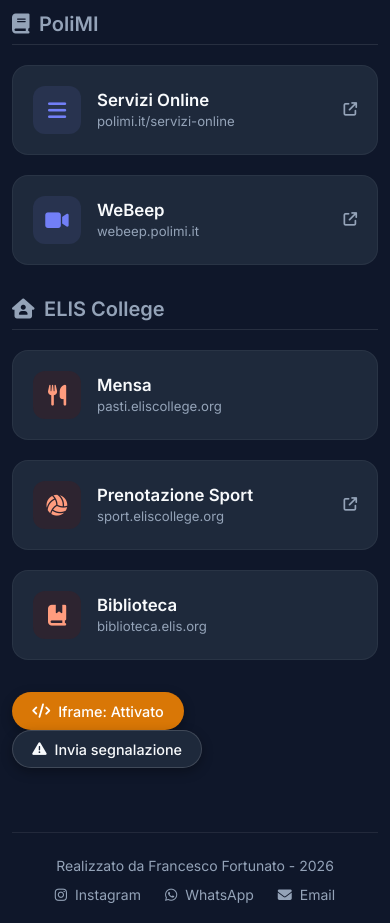
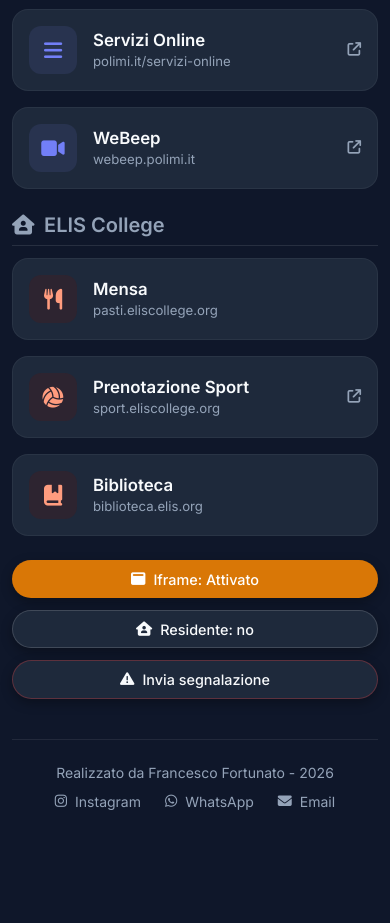
Before and after one commit to Franchin07/elis-dashboard, a plain HTML site: page index.html in a window 390 px wide. Shown: the part 591-1514 px from the top of the page. After the commit the page ends 1421 px from the top, so only its background shows below. Drawn offline with Linux system fonts and the light colour scheme.

Commit message:
Modalità residente

```diff
--- a/index.html
+++ b/index.html
@@ -142,17 +142,58 @@
                         </div>
                         <i class="fa-solid fa-arrow-up-right-from-square external-icon"></i>
                     </a>
+
+                    <a target="_blank" href="https://forms.gle/k3XHryMp1FinjPVw5" class="card college-card resident-card hidden">
+                        <div class="card-icon">
+                            <i class="fa-solid fa-bicycle"></i>
+                        </div>
+                        <div class="card-content">
+                            <h3>Prenotazione biciclette</h3>
+                            <p>forms.gle</p>
+                        </div>
+                        <i class="fa-solid fa-arrow-up-right-from-square external-icon"></i>
+                    </a>
+
+                    <a target="_blank" href="https://forms.gle/vmh8QDhPA8t82rVS6" class="card college-card resident-card hidden">
+                        <div class="card-icon">
+                            <i class="fa-solid fa-video"></i>
+                        </div>
+                        <div class="card-content">
+                            <h3>Proposte spettacoli</h3>
+                            <p>forms.gle</p>
+                        </div>
+                        <i class="fa-solid fa-arrow-up-right-from-square external-icon"></i>
+                    </a>
+
+                    <a target="_blank" href="https://t.me/ElisCollegeBot" class="card college-card resident-card no-iframe hidden">
+                        <div class="card-icon">
+                            <i class="fa-brands fa-telegram"></i>
+                        </div>
+                        <div class="card-content">
+                            <h3>Bot Telegram per sigle</h3>
+                            <p>t.me</p>
+                        </div>
+                        <i class="fa-solid fa-arrow-up-right-from-square external-icon"></i>
+                    </a>
                 </div>
             </section>
 
-            <button id="toggle-iframe-btn" class="toggle-btn mode-off">
-                <i class="fa-solid fa-code"></i>
-                <span id="toggle-text">Iframe: Disattivato</span>
-            </button>
-            <a class="toggle-btn" href="mailto:francesco.fortunato@edu.elis.org?subject=Segnalazione ELIS Dashboard - [inserisci breve descrizione]">
-                <i class="fa-solid fa-warning"></i>
-                <span id="toggle-text">Invia segnalazione</span>
-            </a>
+            <div class="actions-bar">
+                <button id="toggle-iframe-btn" class="toggle-btn mode-off">
+                    <i class="fa-solid fa-window-maximize"></i>
+                    <span id="toggle-iframe-text"> Iframe: Disattivato </span>
+                </button>
+
+                <button id="toggle-resident-btn" class="toggle-btn mode-off">
+                    <i class="fa-solid fa-house-user"></i>
+                    <span id="toggle-resident-text"> Residente: No </span>
+                </button>
+
+                <a class="toggle-btn report-btn" href="mailto:francesco.fortunato@edu.elis.org?subject=Segnalazione ELIS Dashboard - [inserisci breve descrizione]">
+                    <i class="fa-solid fa-triangle-exclamation"></i>
+                    <span class="btn-text"> Invia segnalazione </span>
+                </a>
+            </div>
         </main>
     </div>
 
--- a/script.js
+++ b/script.js
@@ -3,15 +3,19 @@
 */
 document.addEventListener('DOMContentLoaded', () => {
     const toggleBtn = document.getElementById('toggle-iframe-btn');
-    const toggleText = document.getElementById('toggle-text');
+    const toggleText = document.getElementById('toggle-iframe-text');
+    const residentBtn = document.getElementById('toggle-resident-btn');
+    const residentText = document.getElementById('toggle-resident-text');
     const iframeView = document.getElementById('iframe-view');
     const iframe = document.getElementById('app-iframe');
     const closeBtn = document.getElementById('close-iframe-btn');
     const cards = document.querySelectorAll('.card');
+    const residentCards = document.querySelectorAll('.resident-card');
 
-    // Stati possibili: 'off', 'mixed' (default: 'off')
     let iframeMode = localStorage.getItem('iframeMode') || 'mixed';
     if (iframeMode == 'mixed') document.body.classList.add('mode-mixed');
+    let residentMode = localStorage.getItem('residentMode') || 'off';
+    if (residentMode == 'off') document.body.classList.add('mode-off');
 
     // Funzione per aggiornare l'aspetto e il testo del pulsante
     function updateToggleUI() {
@@ -25,9 +29,29 @@ document.addEventListener('DOMContentLoaded', () => {
             toggleText.textContent = 'Iframe: Attivato';
         }
     }
+    function updateCollegeUI() {
+        residentBtn.classList.remove('mode-off', 'mode-on');
+
+        if (residentMode === 'off') {
+            residentBtn.classList.add('mode-off');
+            residentText.textContent = 'Residente: no';
+        } else if (residentMode === 'on') {
+            residentBtn.classList.add('mode-on');
+            residentText.textContent = 'Residente: si';
+        }
+
+        residentCards.forEach(card => {
+            if (residentMode === 'on') {
+                card.classList.remove('hidden');
+            } else {
+                card.classList.add('hidden');
+            }
+        });
+    }
 
     // Inizializza l'interfaccia all'avvio
     updateToggleUI();
+    updateCollegeUI();
 
     // Cliccando sul pulsante si passa allo stato successivo in modo ciclico
     if (toggleBtn) {
@@ -42,6 +66,18 @@ document.addEventListener('DOMContentLoaded', () => {
 
             localStorage.setItem('iframeMode', iframeMode);
             updateToggleUI();
+        });
+    }
+    if (residentBtn) {
+        residentBtn.addEventListener('click', () => {
+            if (residentMode === 'off') {
+                residentMode = 'on';
+            } else {
+                residentMode = 'off';
+            }
+
+            localStorage.setItem('residentMode', residentMode);
+            updateCollegeUI();
         });
     }
 
--- a/style.css
+++ b/style.css
@@ -85,8 +85,8 @@ body {
 .category-section {
     display: flex;
     flex-direction: column;
-    gap: 1.25rem;
-    padding-bottom: 2rem;
+    gap: 0.75rem;
+    padding-bottom: 1.5rem;
 }
 
 .category-title {
@@ -104,7 +104,7 @@ body {
 .grid {
     display: grid;
     grid-template-columns: repeat(auto-fill, minmax(280px, 1fr));
-    gap: 1.25rem;
+    gap: 1rem;
 }
 
 /* ==========================================================================
@@ -114,7 +114,7 @@ body {
     background-color: var(--card-bg);
     border: 1px solid rgba(255, 255, 255, 0.05);
     border-radius: var(--border-radius);
-    padding: 1.25rem;
+    padding: 1rem;
     display: flex;
     align-items: center;
     gap: 1rem;
@@ -214,7 +214,7 @@ body {
     flex-direction: column;
 }
 
-.iframe-container.hidden {
+.iframe-container.hidden, .resident-card.hidden {
     display: none;
 }
 
@@ -274,11 +274,35 @@ body {
         padding: 0.6rem 0.8rem;
         border-radius: 50%;
     }
+
+    .actions-bar {
+        flex-direction: column; /* Su mobile i pulsanti si mettono in colonna */
+        align-items: stretch;    /* Occupano tutta la larghezza disponibile */
+    }
+
+    .toggle-btn {
+        width: 100%;
+        justify-content: center;
+        padding: 0.75rem 1rem;
+    }
 }
 
+/* Contenitore dei pulsanti: si adatta automaticamente a qualsiasi schermo */
+.actions-bar {
+    display: flex;
+    flex-wrap: wrap;
+    gap: 0.75rem;
+    justify-content: center;
+    align-items: center;
+    margin-bottom: 2rem;
+    width: 100%;
+}
+
+/* Stile base del pulsante */
 .toggle-btn {
     display: inline-flex;
     align-items: center;
+    justify-content: center;
     gap: 0.5rem;
     background-color: var(--card-bg, #1e293b);
     color: var(--text-primary, #f8fafc);
@@ -292,23 +316,47 @@ body {
     box-shadow: 0 4px 12px rgba(0, 0, 0, 0.3);
     transition: all 0.25s cubic-bezier(0.4, 0, 0.2, 1);
     text-decoration: none;
+    white-space: nowrap;
 }
 
+/* Effetti interattivi migliorati */
 .toggle-btn:hover {
+    background-color: var(--card-hover, #334155);
     transform: translateY(-2px);
     box-shadow: 0 6px 16px rgba(0, 0, 0, 0.4);
 }
 
-/* Colori dinamici in base allo stato */
+.toggle-btn:active {
+    transform: translateY(0); /* Effetto "pressione" del pulsante */
+    box-shadow: 0 2px 6px rgba(0, 0, 0, 0.3);
+}
+
+/* Stati personalizzati */
 .toggle-btn.mode-off {
     background-color: var(--card-bg, #1e293b);
     border-color: rgba(255, 255, 255, 0.15);
+}
+
+.toggle-btn.mode-on {
+    background-color: var(--elis-color, #818cf8);
+    border-color: transparent;
+    color: #ffffff;
 }
 
 .toggle-btn.mode-mixed {
     background-color: #d97706; /* Arancione/Ambra per la modalità mista */
     border-color: transparent;
     color: #ffffff;
+}
+
+/* Pulsante segnalazione con un tocco di colore distintivo */
+.report-btn {
+    border-color: rgba(239, 68, 68, 0.3);
+}
+
+.report-btn:hover {
+    border-color: rgba(239, 68, 68, 0.6);
+    background-color: rgba(239, 68, 68, 0.1);
 }
 
 /* ==========================================================================
@@ -340,7 +388,7 @@ body.mode-mixed .card:not(.no-iframe):hover .external-icon::before {
     max-width: 1100px;
     margin-top: auto; /* Spinge automaticamente il footer in fondo */
     padding-top: 1.5rem;
-    margin-top: 4rem;
+    margin-top: 0.5rem;
     border-top: 1px solid rgba(255, 255, 255, 0.08);
     text-align: center;
     color: var(--text-secondary);
```
Also changed, not shown: 1 other file.
